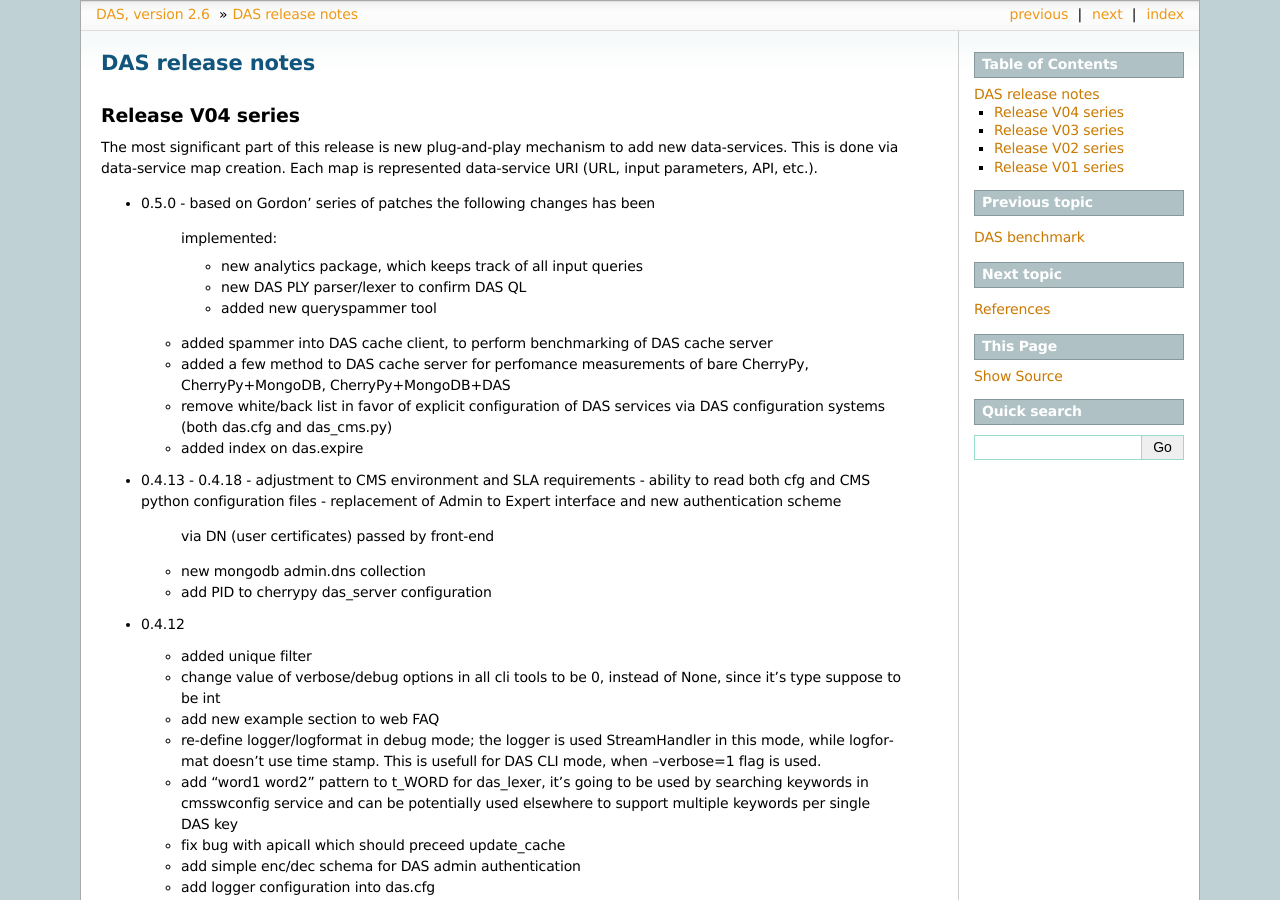
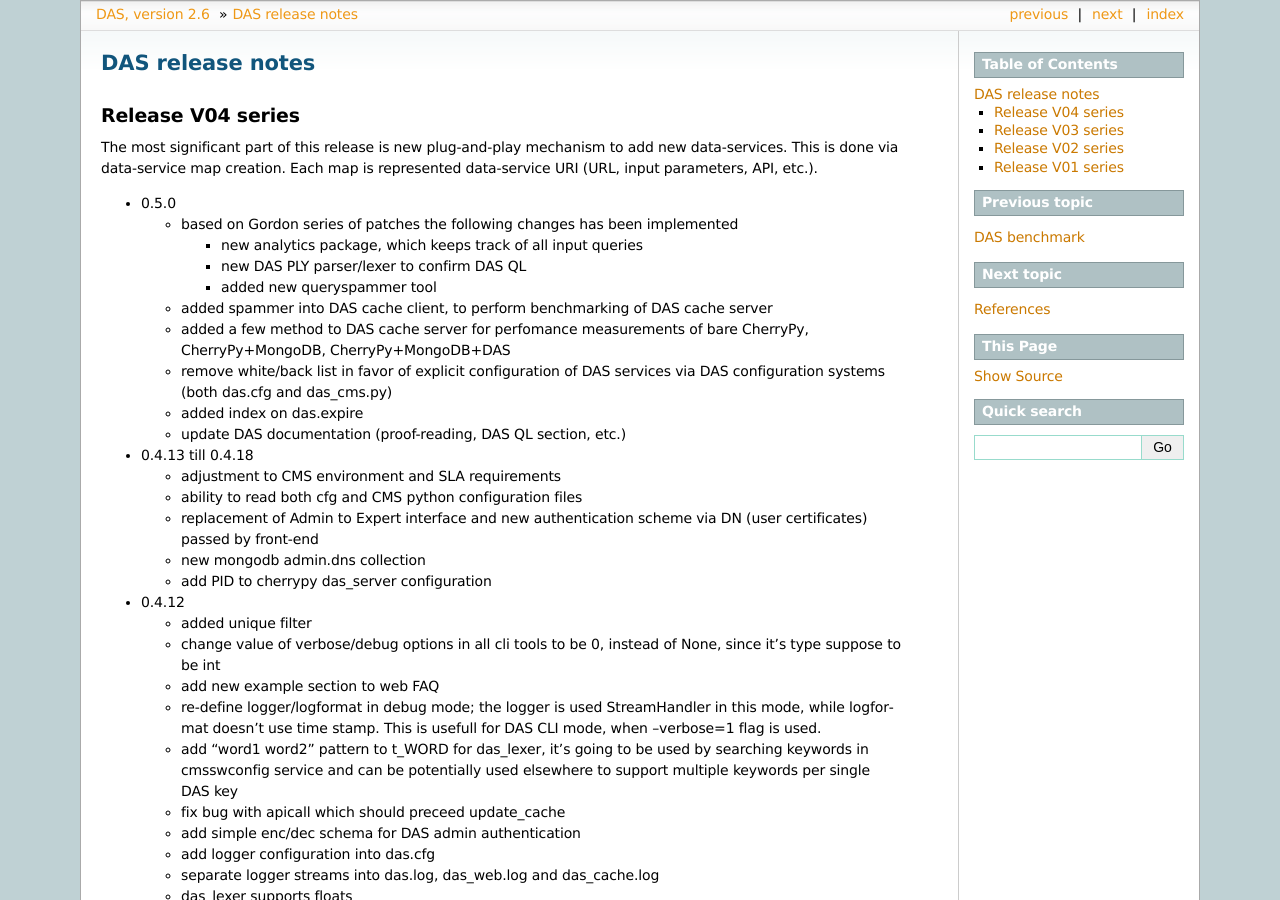
Before and after one commit to dmwm/DAS, a Sphinx documentation site: the page built from doc/sphinx/changelog.rst, in a window 1280 px wide and 900 px high. Built offline with Sphinx 7.4.7, drawn with Linux system fonts in a browser that asks for light colours; pages that are not in the unit, such as notebooks, are missing from menus; the version number is read from the project's files by our own code.

Commit message:
Update docs
git-svn-id: svn+ssh://svn.cern.ch/reps/CMSDMWM/DAS/trunk@8871 4525493e-7705-40b1-a816-d608a930855b

```diff
--- a/doc/sphinx/changelog.rst
+++ b/doc/sphinx/changelog.rst
@@ -22,8 +23,10 @@ map is represented data-service URI (URL, input parameters, API, etc.).
   - remove white/back list in favor of explicit configuration of
     DAS services via DAS configuration systems (both das.cfg and das_cms.py)
   - added index on das.expire
+  - update DAS documentation (proof-reading, DAS QL section, etc.)
 
-- 0.4.13 - 0.4.18
+- 0.4.13 till 0.4.18
+
   - adjustment to CMS environment and SLA requirements
   - ability to read both cfg and CMS python configuration files
   - replacement of Admin to Expert interface and new authentication scheme
--- a/doc/sphinx/index.rst
+++ b/doc/sphinx/index.rst
@@ -18,6 +18,7 @@ Contents:
    introduction.rst
    architecture.rst
    workflow.rst
+   das_ql.rst
    das_records.rst
    mapping.rst
    analytics.rst
```
Also changed, not shown: other parts of doc/sphinx/changelog.rst (+3 -2 lines).
